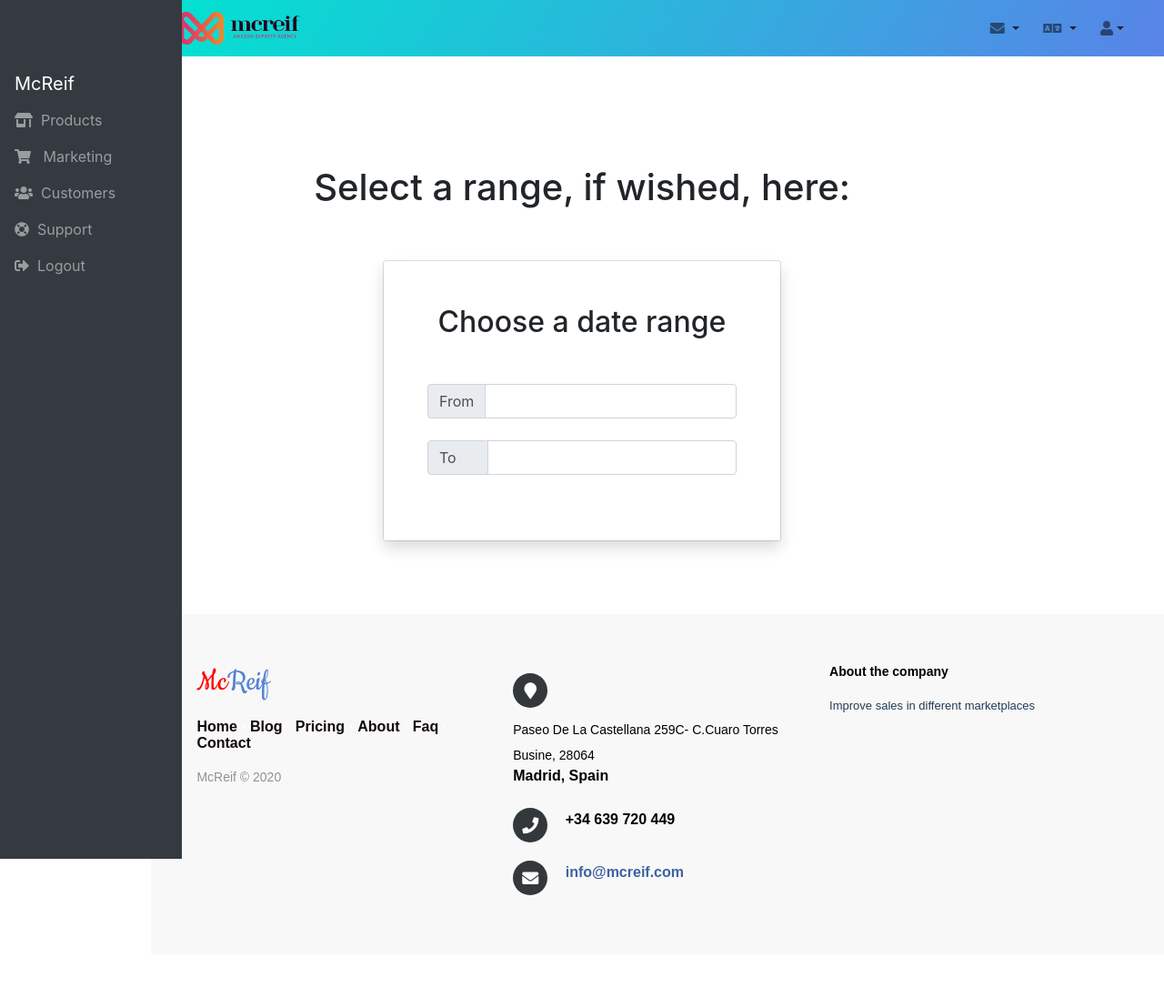
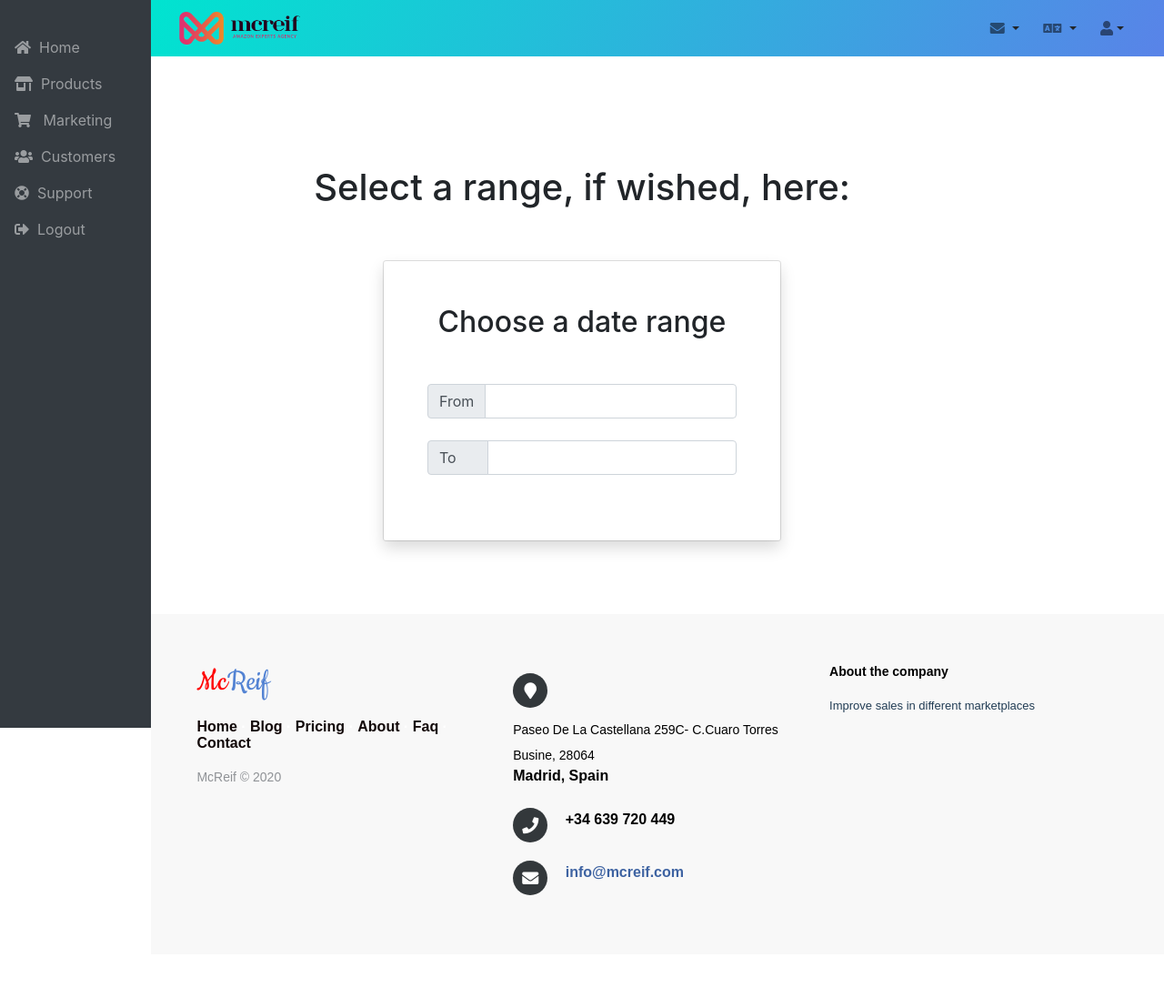
Before and after one commit to jjvegaes/amazonplatform-seller, a Django app: page / in a window 1280 px wide. Shown: the whole page at 91% size. Run offline with Django 3.2, Linux system fonts and the light colour scheme; a user stored in the database is signed in; some libraries are stand-ins or nearby versions.

Commit message:
making style adaptative
Making content adapt to the sidebar in all devices. Working on it.

```diff
--- a/templates/index.html
+++ b/templates/index.html
@@ -88,7 +88,7 @@
 </div>
 
 <nav class="navbar navbar-dark fixed-top bg-dark off-canvas" data-right-drawer="0" data-open-drawer="1"
-     style="width: 200px;height: 944px;">
+     style="width: 13%;">
     <div class="container-fluid flex-column">
         <button class="btn btn-dark drawer-knob" type="button" data-open="drawer"><i class="fas fa-bars"></i></button>
         <div class="d-flex justify-content-between brand-line"><a class="navbar-brand" href="#">McReif</a></div>
@@ -108,6 +108,7 @@
 </nav>
 
 <br><br><br>
+<div style="margin-left: 13%">
 
 <h1 class="text-left d-xl-flex justify-content-xl-center" data-aos="fade-left" data-aos-duration="800" data-aos-delay="300" data-aos-once="true"><br><br><br>Select a category for see all available charts</h1>
 
@@ -340,6 +341,7 @@
         </div>
     </div>
 </section>
+</div>
 
 
 
--- a/templates/products.html
+++ b/templates/products.html
@@ -93,11 +93,12 @@
 </div>
 
 <nav class="navbar navbar-dark fixed-top bg-dark off-canvas" data-right-drawer="0" data-open-drawer="1"
-     style="width: 200px;height: 944px;">
+     style="width: 13%;">
     <div class="container-fluid flex-column">
-        <button class="btn btn-dark drawer-knob" type="button" data-open="drawer"><i class="fas fa-bars"></i></button>
-        <div class="d-flex justify-content-between brand-line"><a class="navbar-brand" href="#">McReif</a></div>
+        <br>
         <ul class="nav navbar-nav flex-column drawer-menu">
+            <li class="nav-item" role="presentation"><a class="nav-link" href="index.html"><i
+                    class="fas fa-home"></i>&nbsp; Home</a></li>
             <li class="nav-item" role="presentation"><a class="nav-link" href="products.html"><i
                     class="fas fa-store-alt"></i>&nbsp; Products</a></li>
             <li class="nav-item" role="presentation"><a class="nav-link" href="sales.html"><i
```
Also changed, not shown: templates/customers.html (+4 -3 lines), templates/sales.html (+4 -3 lines).
